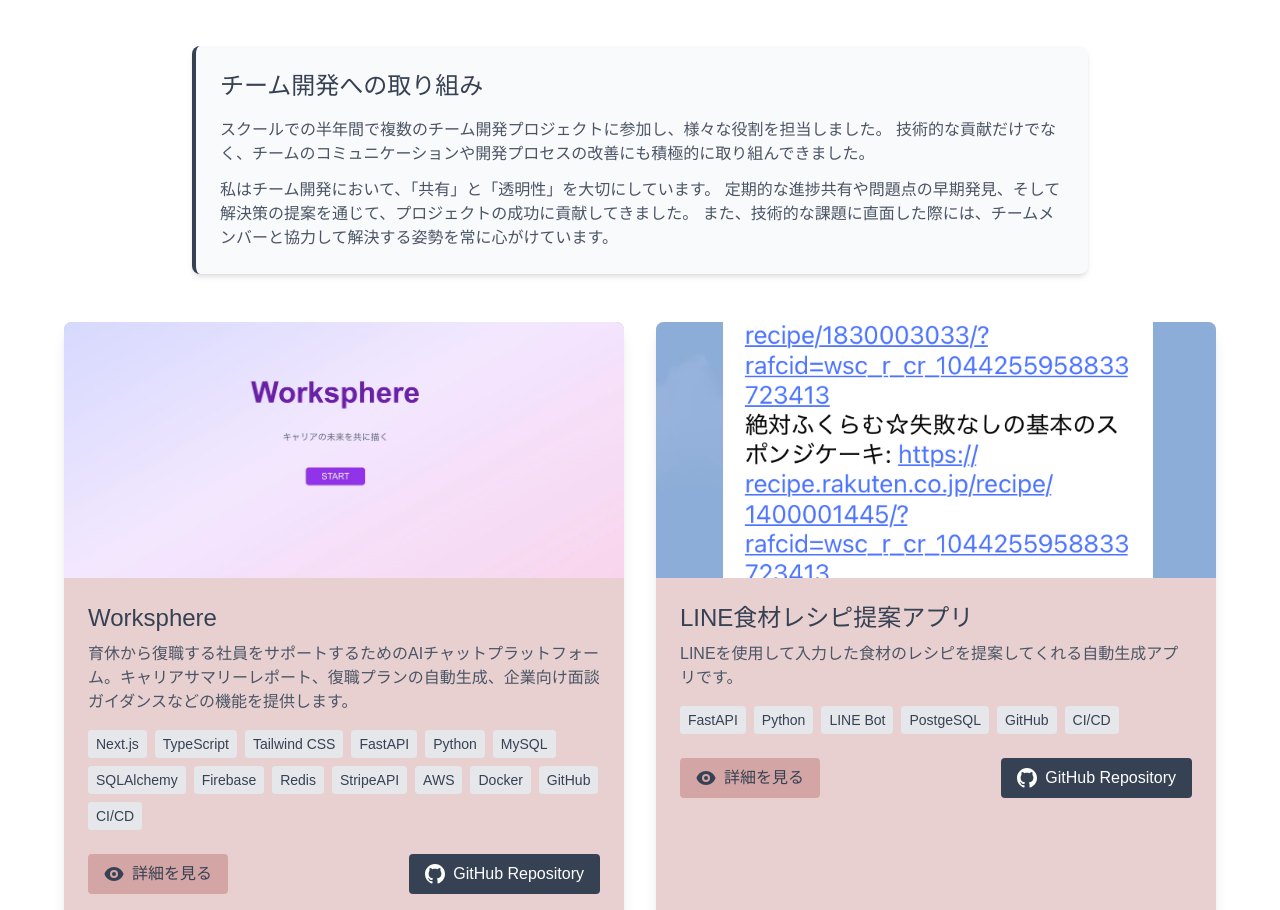
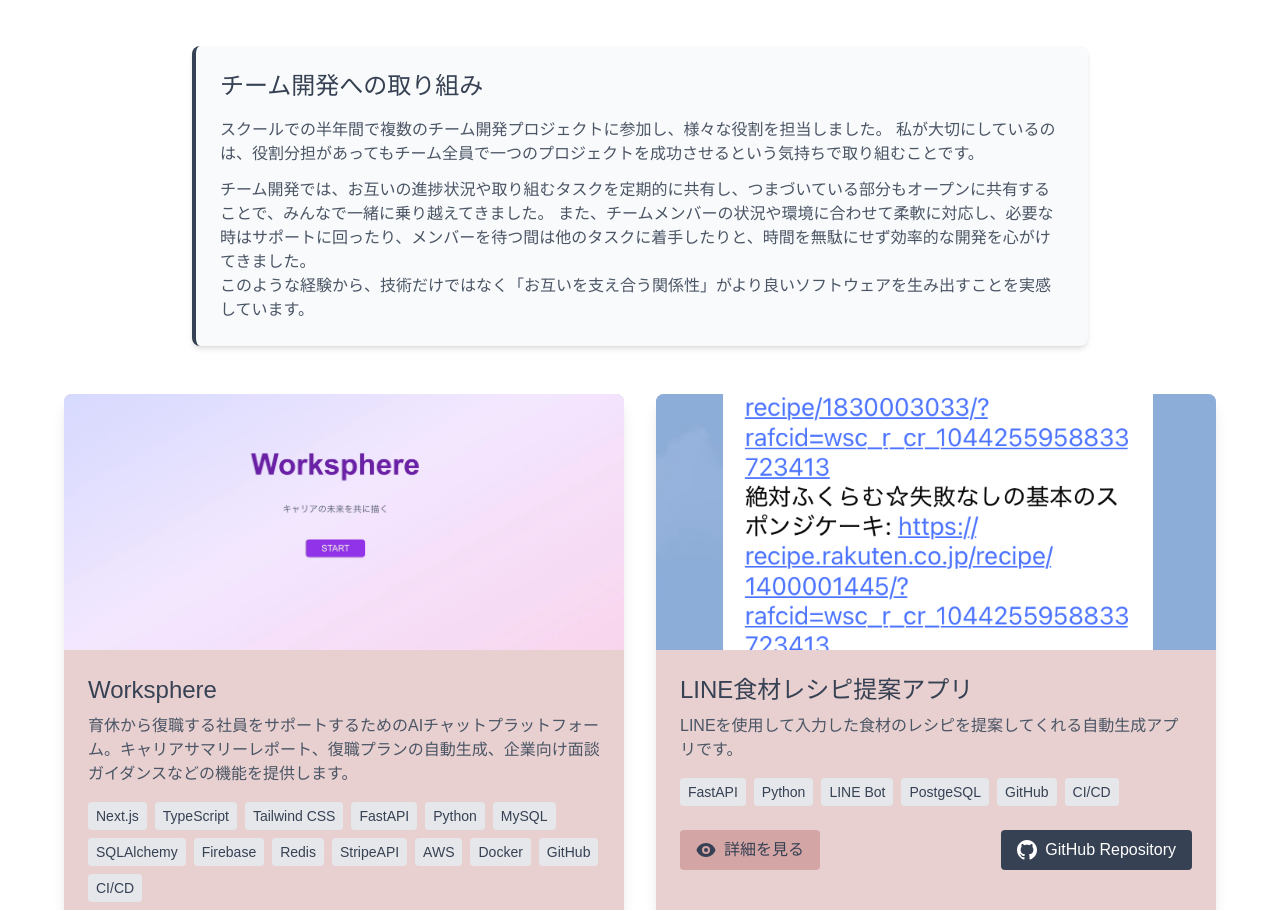
Before and after one commit to ShiroILuca/My-Portfolio, a Next.js app in the folder frontend/: page / in a window 1280 px wide. Shown: the part 1706-2616 px from the top of the page. Built offline with nearby package versions, Linux system fonts and the light colour scheme.

Commit message:
チーム開発への取り組み　内容の修正

```diff
--- a/frontend/app/components/Projects.tsx
+++ b/frontend/app/components/Projects.tsx
@@ -17,14 +17,14 @@
         </h3>
         <p className="text-gray-600 mb-3">
           スクールでの半年間で複数のチーム開発プロジェクトに参加し、様々な役割を担当しました。
-          技術的な貢献だけでなく、チームのコミュニケーションや開発プロセスの改善にも積極的に取り組んできました。
+          私が大切にしているのは、役割分担があってもチーム全員で一つのプロジェクトを成功させるという気持ちで取り組むことです。
         </p>
         <p className="text-gray-600">
-          私はチーム開発において、
-          <span className="font-medium">「共有」と「透明性」</span>
-          を大切にしています。
-          定期的な進捗共有や問題点の早期発見、そして解決策の提案を通じて、プロジェクトの成功に貢献してきました。
-          また、技術的な課題に直面した際には、チームメンバーと協力して解決する姿勢を常に心がけています。
+          チーム開発では、お互いの進捗状況や取り組むタスクを定期的に共有し、つまづいている部分もオープンに共有することで、みんなで一緒に乗り越えてきました。
+          また、チームメンバーの状況や環境に合わせて柔軟に対応し、必要な時はサポートに回ったり、メンバーを待つ間は他のタスクに着手したりと、時間を無駄にせず効率的な開発を心がけてきました。
+        </p>
+        <p className="text-gray-600">
+          このような経験から、技術だけではなく「お互いを支え合う関係性」がより良いソフトウェアを生み出すことを実感しています。
         </p>
       </div>
 
```
